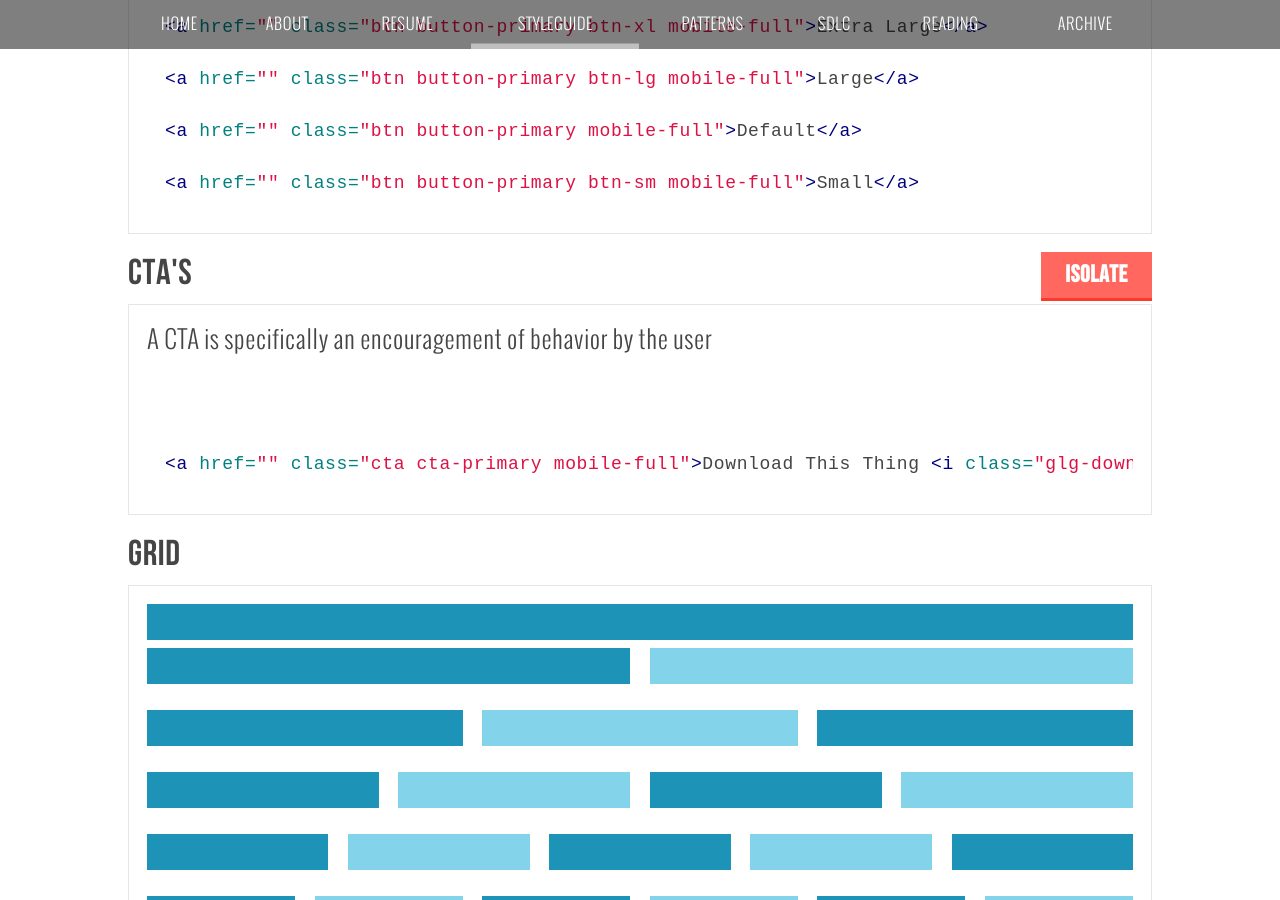
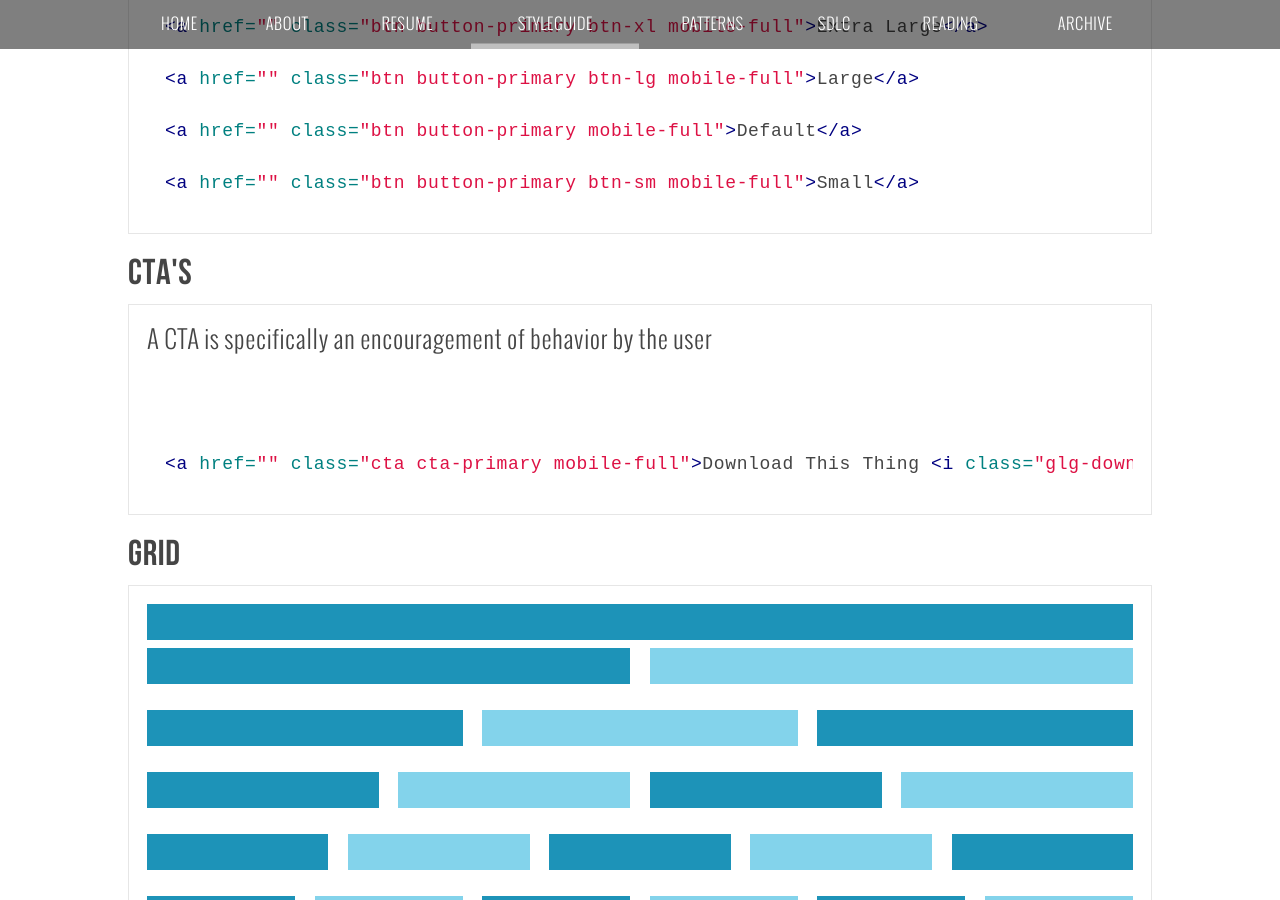
Before and after one commit to quattromani/maxquattromani, a Jekyll site: the page built from styleguide/index.html, in a window 1280 px wide and 900 px high, scrolled down 7947 px. Built offline with Jekyll 4.4.1, drawn with Linux system fonts in a browser that asks for light colours; nearby versions of some CDN libraries.

Commit message:
removed Isolate from CTAs

```diff
--- a/_includes/styleguide/buttons/index.html
+++ b/_includes/styleguide/buttons/index.html
@@ -80,9 +80,9 @@
 
 <span id="ctas-anchor" class="h2 jumpTo-anchor">CTA's</span>
 
-<div class="right">
+<!-- <div class="right">
   <a class="btn button-primary" href="buttons">Isolate</a>
-</div>
+</div> -->
 
 <div class="box-column clear">
 
```
